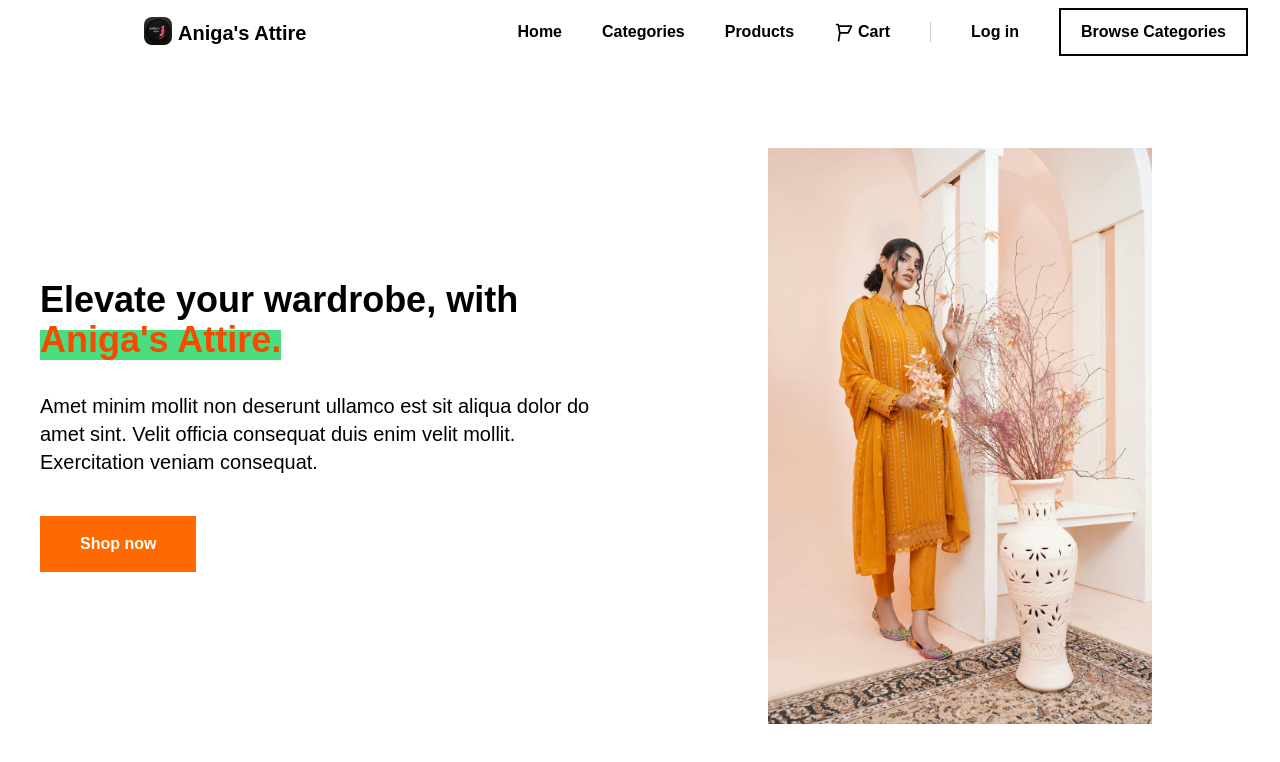
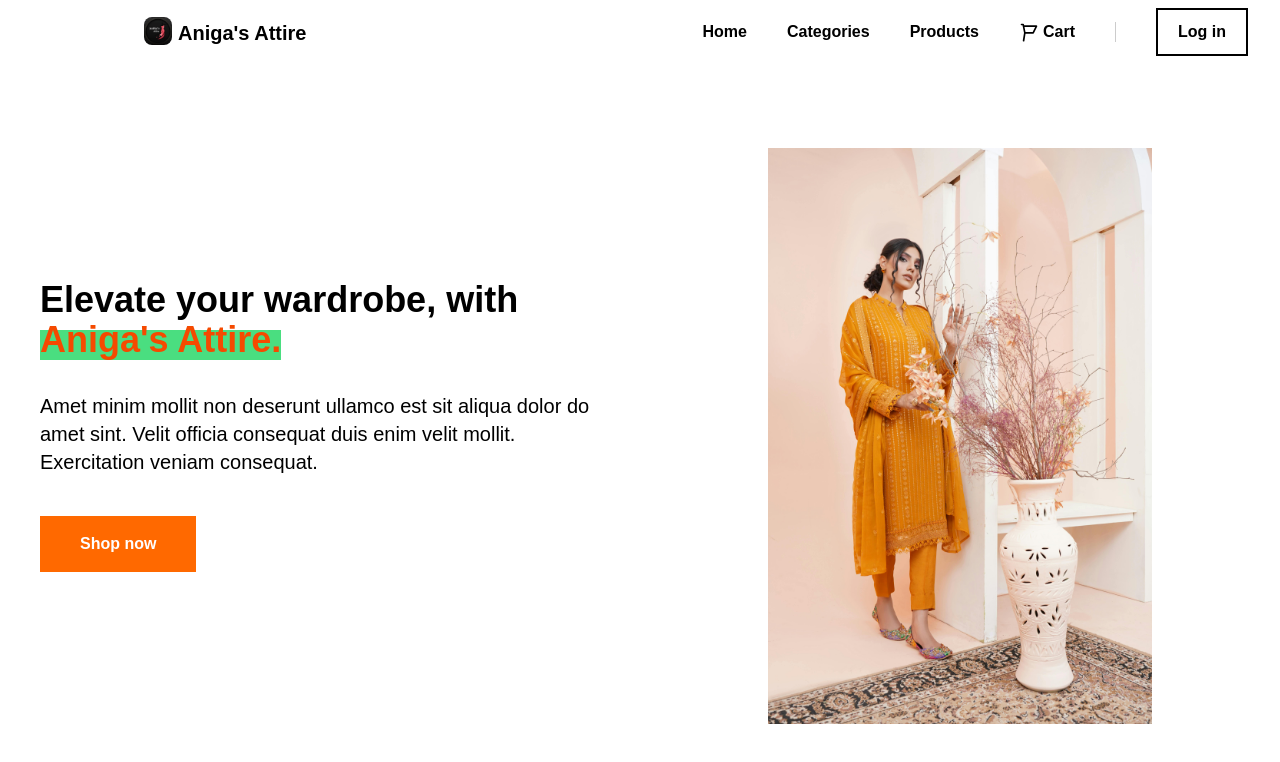
Before and after one commit to KavinT06/anigas-attire, a Next.js app: page / in a window 1280 px wide. Shown: the top 762 px of the page. Built offline with nearby package versions, Linux system fonts and the light colour scheme.

Commit message:
header fix

```diff
--- a/src/app/components/Header.jsx
+++ b/src/app/components/Header.jsx
@@ -76,9 +76,27 @@ const Header = () => {
               <Link href="/" className="text-base font-semibold text-black transition-all duration-200 hover:text-opacity-80">Home</Link>
               <Link href="/categories" className="text-base font-semibold text-black transition-all duration-200 hover:text-opacity-80">Categories</Link>
               <Link href="/products" className="text-base font-semibold text-black transition-all duration-200 hover:text-opacity-80">Products</Link>
+              <Link
+                href="/cart"
+                className="relative text-base font-semibold text-black transition-all duration-200 hover:text-opacity-80 flex items-center space-x-1"
+              >
+                <svg
+                  className="w-5 h-5"
+                  fill="none"
+                  stroke="currentColor"
+                  viewBox="0 0 24 24"
+                >
+                  <path
+                    strokeLinecap="round"
+                    strokeLinejoin="round"
+                    strokeWidth="2"
+                    d="M3 3h2l.4 2M7 13h10l4-8H5.4m0 0L7 13m0 0l-1.5 9.5M7 13h10"
+                  />
+                </svg>
+                <span>Cart</span>
+              </Link>
               <div className="w-px h-5 bg-black/20"></div>
-              <div className="w-16 h-6"></div> {/* Placeholder for auth button */}
-              <Link href="/categories" className="inline-flex items-center justify-center px-5 py-2.5 text-base font-semibold text-black border-2 border-black hover:bg-black hover:text-white transition-all duration-200 focus:bg-black focus:text-white">Browse Categories</Link>
+              <div className="w-20 h-10 border-2 border-gray-300 rounded"></div> {/* Placeholder for auth button */}
             </div>
           </div>
         </div>
@@ -152,19 +170,18 @@ const Header = () => {
             {isUserAuthenticated ? (
               <button
                 onClick={handleLogout}
-                className="text-base font-semibold text-black transition-all duration-200 hover:text-opacity-80"
+                className="inline-flex items-center justify-center px-5 py-2.5 text-base font-semibold text-black border-2 border-black hover:bg-black hover:text-white transition-all duration-200 focus:bg-black focus:text-white"
               >
                 Log out
               </button>
             ) : (
-              <Link href="/login" className="text-base font-semibold text-black transition-all duration-200 hover:text-opacity-80">
+              <Link
+                href="/login"
+                className="inline-flex items-center justify-center px-5 py-2.5 text-base font-semibold text-black border-2 border-black hover:bg-black hover:text-white transition-all duration-200 focus:bg-black focus:text-white"
+              >
                 Log in
               </Link>
             )}
-
-            <Link href="/categories" className="inline-flex items-center justify-center px-5 py-2.5 text-base font-semibold text-black border-2 border-black hover:bg-black hover:text-white transition-all duration-200 focus:bg-black focus:text-white" role="button">
-              Browse Categories
-            </Link>
           </div>
         </div>
       </div>
```
